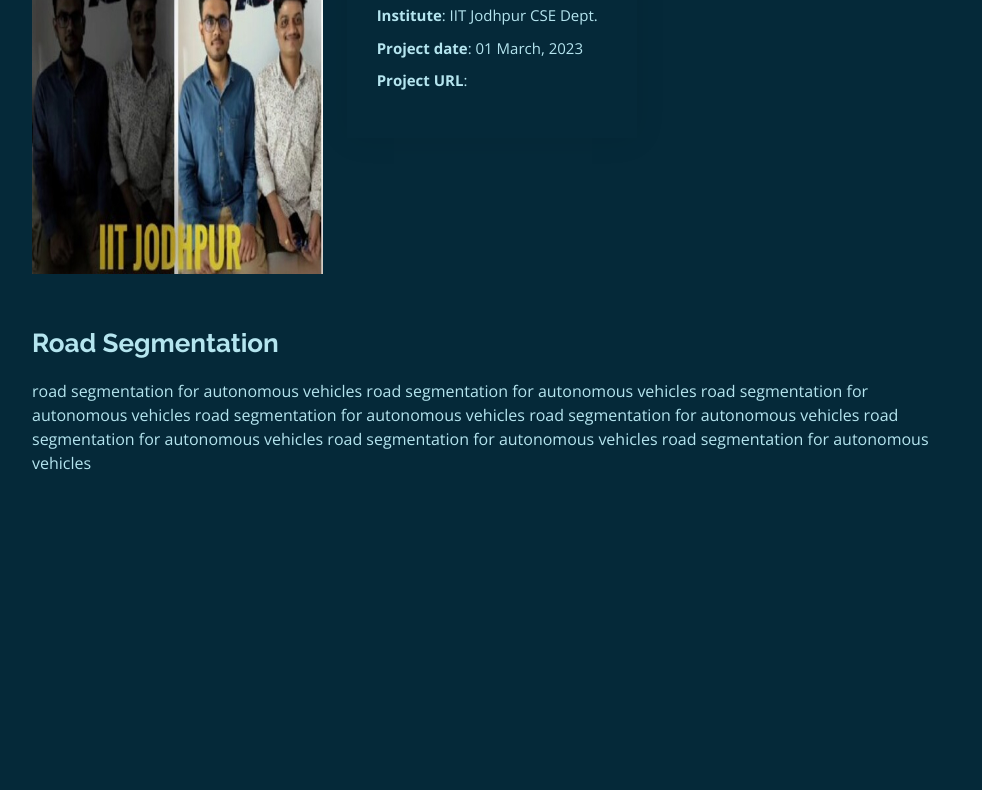
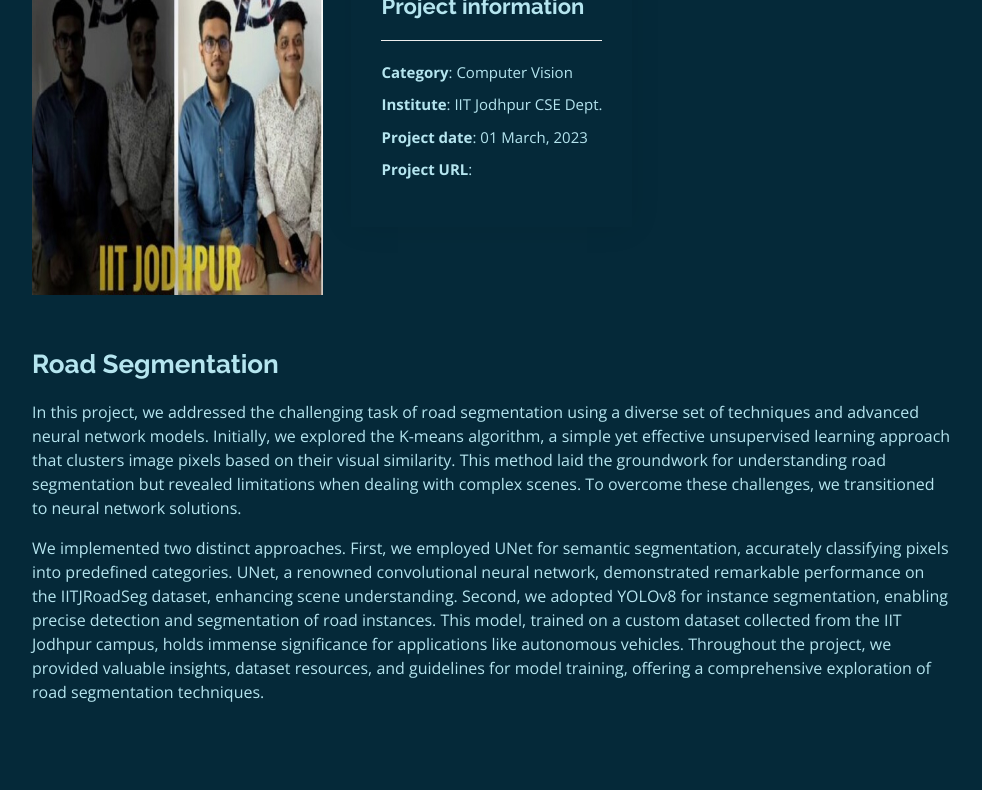
Before and after one commit to sohampadhye007/Portfolio-Website, a plain HTML site: page low_light.html in a window 1280 px wide. Shown: the part 255-1045 px from the top of the page, without its empty margins (298-1280 px from the left). Before the commit the page ends 816 px from the top, so only its background shows below. Drawn offline with nearby package versions, Linux system fonts and the light colour scheme.

Commit message:
addition

```diff
--- a/low_light.html
+++ b/low_light.html
@@ -78,20 +78,19 @@
 
   <main id="main">
 
-    <!-- ======= Breadcrumbs ======= -->
     <section id="breadcrumbs" class="breadcrumbs">
       <div class="container">
-
         <div class="d-flex justify-content-between">
           <h2>Project Details</h2>
-            <ol>
-              <li><a href="index.html" style="font-size: 20px;">Home</a></li>
-              <!-- <li>Project Details</li> -->
-            </ol>
+          <ol>
+            <li><a href="index.html" style="font-size: 40px; margin-left: 10px;"><i class="bi bi-house-door"></i></a></li>
+            <!-- <li>Project Details</li> -->
+          </ol>
         </div>
-
       </div>
     </section><!-- End Breadcrumbs -->
+
+
 
     <!-- ======= Portfolio Details Section ======= -->
     <section id="portfolio-details" class="portfolio-details">
@@ -120,7 +119,7 @@
             </div>
           </div>
 
-          <div class="col-lg-4">
+          <div class="col-lg-4 d-flex justify-content-center align-items-center">
             <div class="portfolio-info">
               <h3>Project information</h3>
               <ul>
@@ -136,14 +135,10 @@
         <div class="portfolio-description">
           <h2>Road Segmentation</h2>
           <p>
-            road segmentation for autonomous vehicles
-            road segmentation for autonomous vehicles
-            road segmentation for autonomous vehicles
-            road segmentation for autonomous vehicles
-            road segmentation for autonomous vehicles
-            road segmentation for autonomous vehicles
-            road segmentation for autonomous vehicles
-            road segmentation for autonomous vehicles
+            In this project, we addressed the challenging task of road segmentation using a diverse set of techniques and advanced neural network models. Initially, we explored the K-means algorithm, a simple yet effective unsupervised learning approach that clusters image pixels based on their visual similarity. This method laid the groundwork for understanding road segmentation but revealed limitations when dealing with complex scenes. To overcome these challenges, we transitioned to neural network solutions.
+
+<p> We implemented two distinct approaches. First, we employed UNet for semantic segmentation, accurately classifying pixels into predefined categories. UNet, a renowned convolutional neural network, demonstrated remarkable performance on the IITJRoadSeg dataset, enhancing scene understanding. Second, we adopted YOLOv8 for instance segmentation, enabling precise detection and segmentation of road instances. This model, trained on a custom dataset collected from the IIT Jodhpur campus, holds immense significance for applications like autonomous vehicles. Throughout the project, we provided valuable insights, dataset resources, and guidelines for model training, offering a comprehensive exploration of road segmentation techniques.
+</p>
       </div>
 
       </div>
```
Also changed, not shown: index.html (+0 -12 lines).
